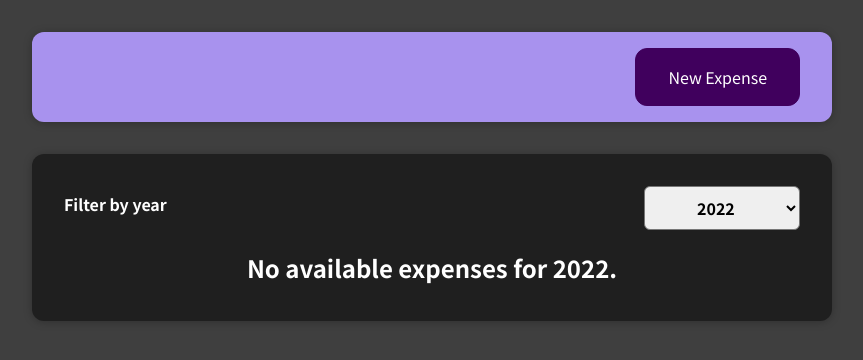
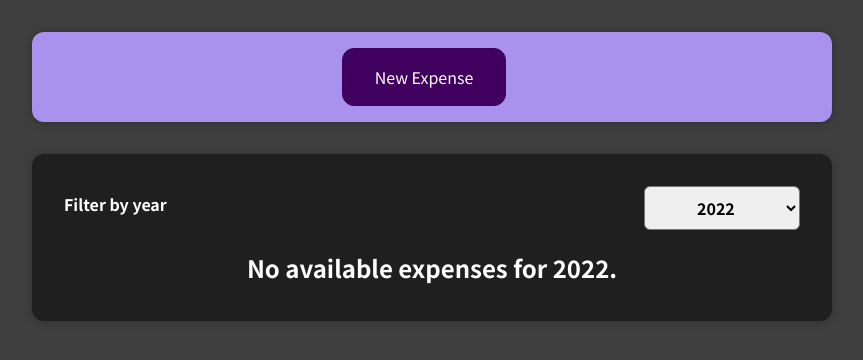
Before and after one commit to StefanoPisano/react-expenses-tracker, a React (Create React App) app: page / in a window 1280 px wide. Shown: the top 360 px of the page, without its empty margins (208-1071 px from the left). Built offline with nearby package versions, Linux system fonts and the light colour scheme.

Commit message:
fix(Expenses): fix ui

```diff
--- a/src/components/NewExpense/ExpenseForm.js
+++ b/src/components/NewExpense/ExpenseForm.js
@@ -65,12 +65,10 @@
 					<label>Date</label>
 					<input type="date" value={form.date} min="2019-01-01" max="2023-12-31" onChange={dateChangeHandler}/>
 				</div>
-				<div className="new-expense__actions">
-					<button type="button" onClick={cancelButtonHandler}>Cancel</button>
-				</div>
-				<div className="new-expense__actions">
-					<button type="submit">Add Expense</button>
-				</div>
+			</div>
+			<div className="new-expense__actions">
+				<button type="button" onClick={cancelButtonHandler}>Cancel</button>
+				<button type="submit">Add Expense</button>
 			</div>
 		</form>
 	)
--- a/src/components/NewExpense/NewExpense.js
+++ b/src/components/NewExpense/NewExpense.js
@@ -28,9 +28,7 @@
 	function toggleForm() {
 		return showForm
 			? <ExpenseForm onSaveExpense={saveExpenseHandler} onCancelNewExpense={cancelNewExpenseHandler}/>
-			: <div className="new-expense__actions">
-				<button onClick={newExpenseButtonHandler}>New Expense</button>
-			</div>
+			: <button onClick={newExpenseButtonHandler}>New Expense</button>
 	}
 
 	const content = toggleForm();
```
